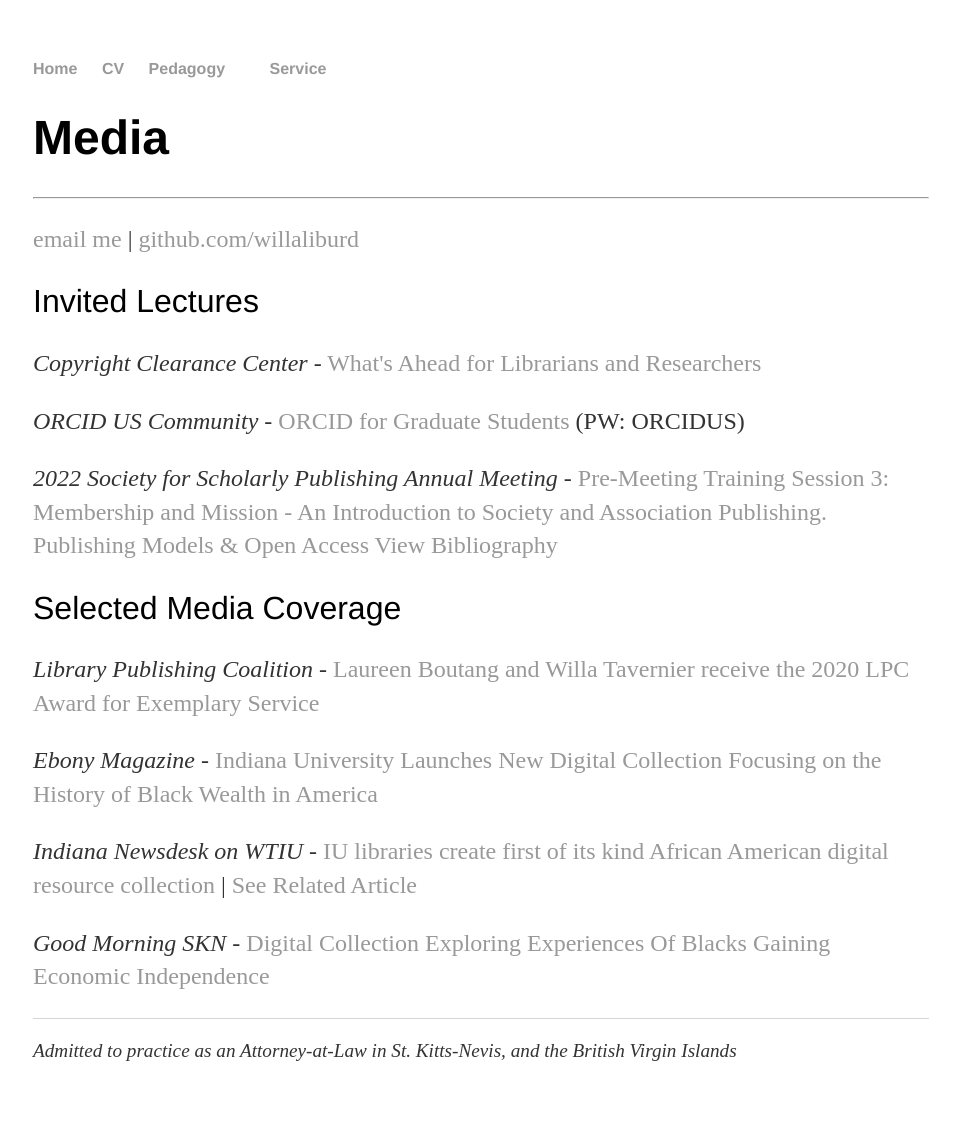
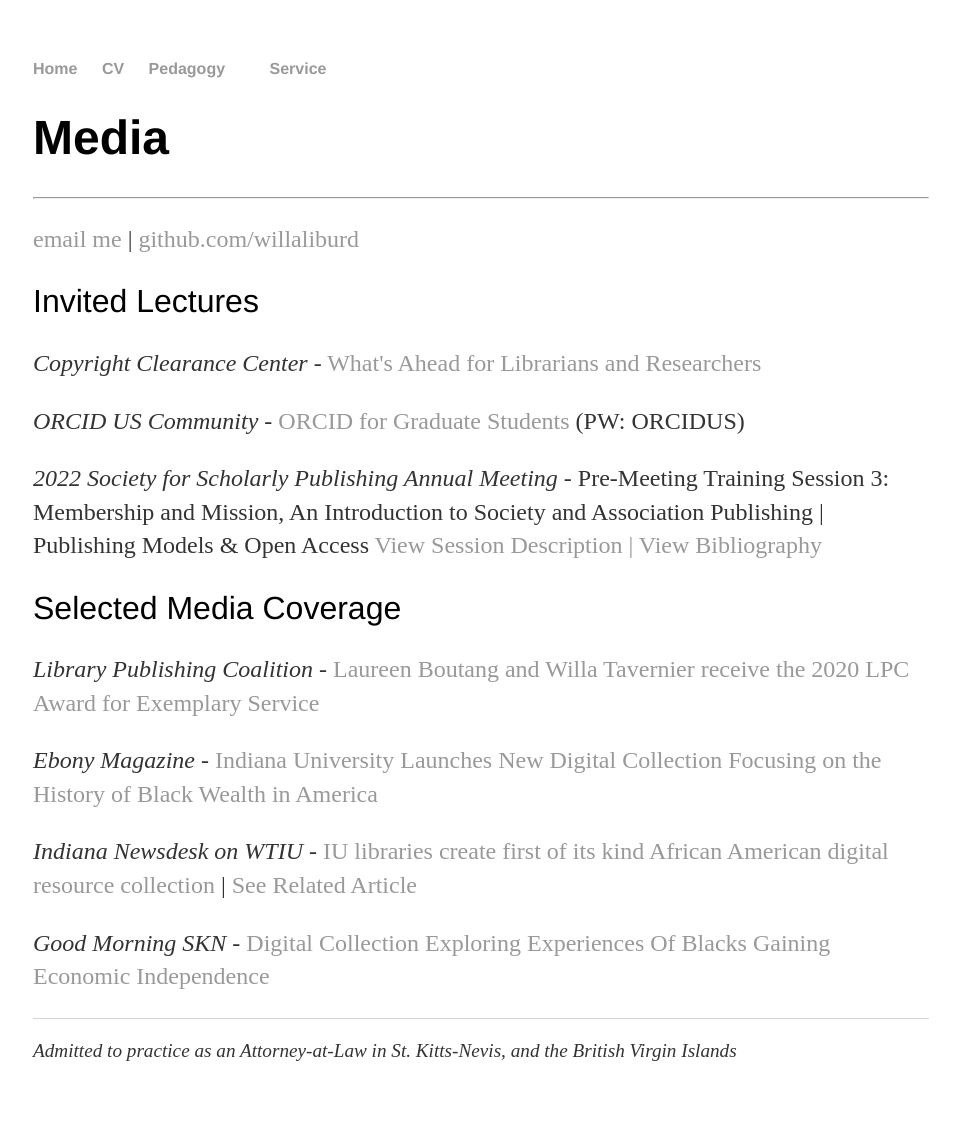
Before and after one commit to willaliburd/willaliburd.github.io, a Jekyll site: the page built from service/index.html, in a window 1280 px wide. Shown: the whole page, without its empty margins (159-1119 px from the left). Built offline with Jekyll 4.4.1, drawn with Linux system fonts in a browser that asks for light colours.

Commit message:
Update index.html

```diff
--- a/service/index.html
+++ b/service/index.html
@@ -9,7 +9,7 @@
            <h2>Invited Lectures</h2>
 			<p><em>Copyright Clearance Center</em> - <a href="https://youtu.be/qFyQluXsC6I">What's Ahead for Librarians and Researchers</a> </p>
 			<p><em>ORCID US Community</em> - <a href=": https://vimeo.com/710968270">ORCID for Graduate Students</a> (PW: ORCIDUS)</p>
-			<p><em>2022 Society for Scholarly Publishing Annual Meeting - </em><a href="https://customer.sspnet.org/SSP/ssp/AM22/Program.aspx?hkey=84351da6-c468-4291-9795-cb09ea6c9794">Pre-Meeting Training Session 3: Membership and Mission -  An Introduction to Society and Association Publishing. Publishing Models & Open Access </a> <a href="https://sway.office.com/FHhGFICfhQoYpAWK?ref=Link"> View Bibliography </a></p>
+			<p><em>2022 Society for Scholarly Publishing Annual Meeting</em> - Pre-Meeting Training Session 3: Membership and Mission, An Introduction to Society and Association Publishing | Publishing Models & Open Access <a href="https://customer.sspnet.org/SSP/ssp/AM22/Program.aspx?hkey=84351da6-c468-4291-9795-cb09ea6c9794">View Session Description </a> <a href="https://sway.office.com/FHhGFICfhQoYpAWK?ref=Link"> | View Bibliography </a></p>
 
     		</div><!-- /.blurb -->
 
```
